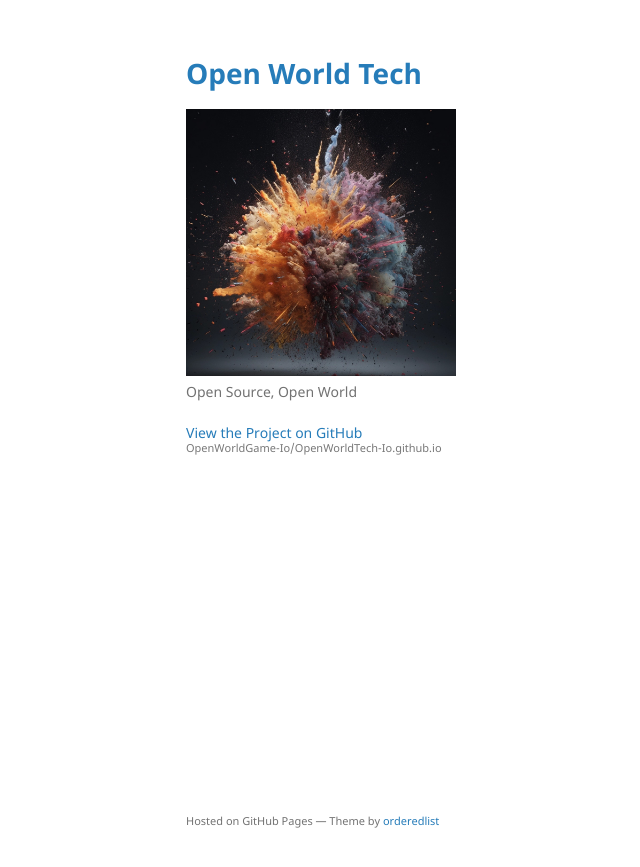
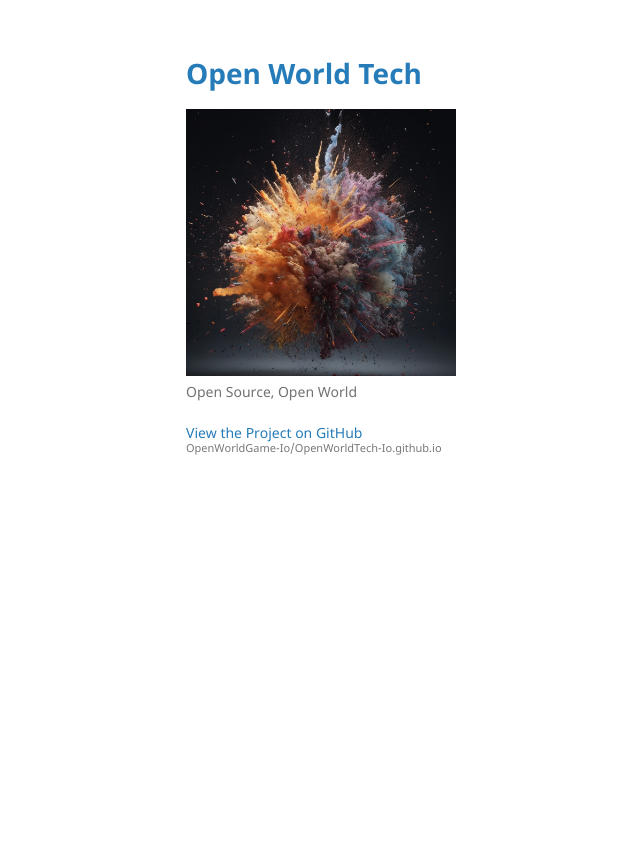
Before and after one commit to OpenWorldGame-Io/OpenWorldTech-Io.github.io, a Jekyll site: the page built from index.md, in a window 1280 px wide. Shown: the top 867 px of the page, without its empty margins (24-664 px from the left). Built offline with Jekyll 4.4.1, drawn with Linux system fonts in a browser that asks for light colours.

Commit message:
update layout

```diff
--- a/_layouts/default.html
+++ b/_layouts/default.html
@@ -44,9 +44,6 @@
       {{ content }}
 
       </section>
-      <footer>
-        <p><small>Hosted on GitHub Pages &mdash; Theme by <a href="https://github.com/orderedlist">orderedlist</a></small></p>
-      </footer>
     </div>
     <script src="{{ "/assets/js/scale.fix.js" | relative_url }}"></script>
   </body>
```
